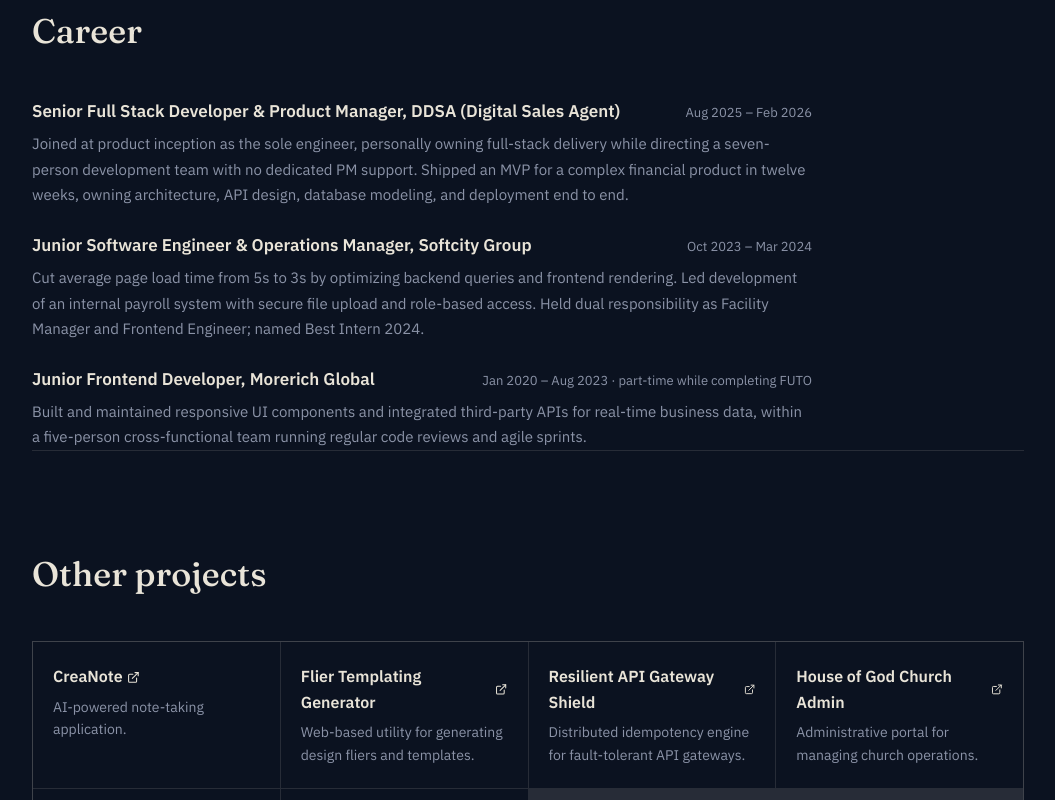
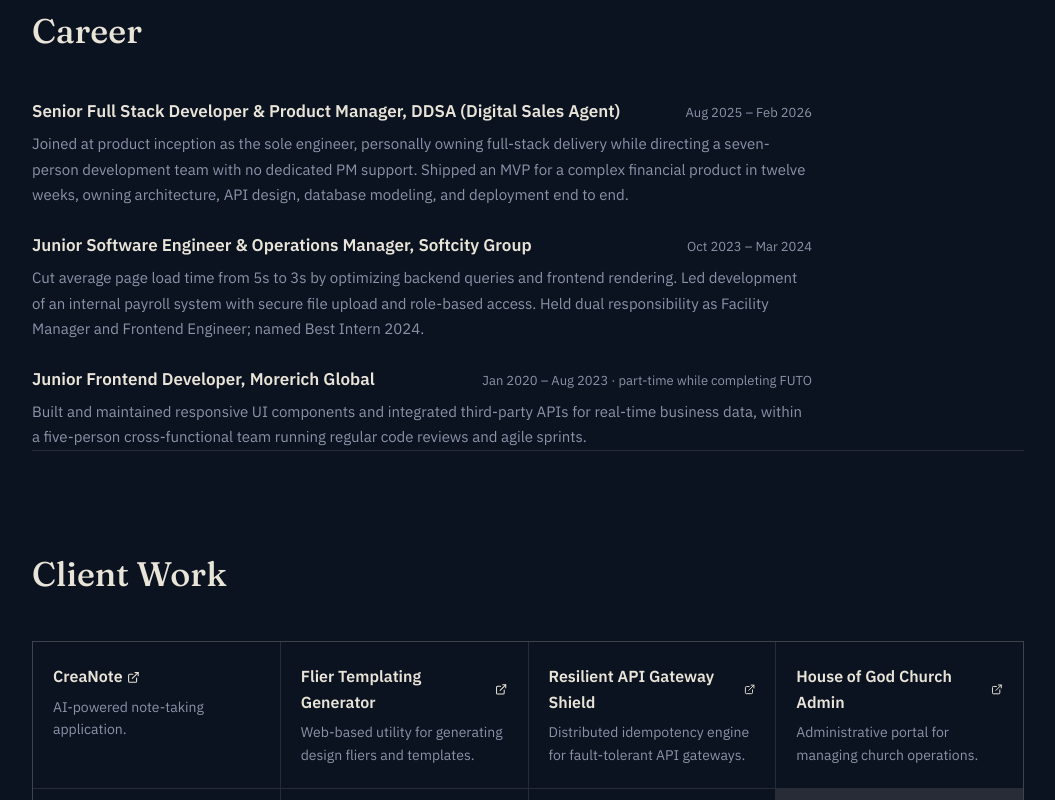
Before and after one commit to abrahamisaiah129/abrahamisaiah129.github.io, a Next.js app: page / in a window 1280 px wide. Shown: the part 2000-2800 px from the top of the page, without its empty margins (112-1167 px from the left). Built offline with nearby package versions, Linux system fonts and the light colour scheme.

Commit message:
Reorganize Client Work and Softcity Group projects

```diff
--- a/app/page.tsx
+++ b/app/page.tsx
@@ -4,6 +4,7 @@
   experience,
   publicProjects,
   clientProjects,
+  softcityProjects,
   skills,
 } from "@/content";
 import styles from "./page.module.css";
@@ -17,8 +18,8 @@
         <div className={styles.navLinks}>
           <a href="#work">Selected Work</a>
           <a href="#experience">Career</a>
-          <a href="#projects">Other Projects</a>
           <a href="#client-work">Client Work</a>
+          <a href="#softcity-projects">Softcity Group</a>
           <a href="#about">About</a>
           <a href="#contact">Contact</a>
         </div>
@@ -92,32 +93,35 @@
         </div>
       </AnimatedSection>
 
-      <AnimatedSection id="projects" className={styles.publicProjects} delay={0.1}>
-        <h2 className={styles.sectionHeading}>Other projects</h2>
+      <AnimatedSection id="client-work" className={styles.publicProjects} delay={0.1}>
+        <h2 className={styles.sectionHeading}>Client Work</h2>
         <div className={styles.publicProjectGrid}>
-          {publicProjects.map((project) => (
+          {publicProjects.map((project) => {
+            const link = project.demo ?? project.repo;
+            return (
               <a
                 key={project.name}
                 className={styles.publicProjectCard}
-              href={project.demo ?? project.repo}
-              target="_blank"
-              rel="noreferrer"
+                href={link ?? "#client-work"}
+                target={link ? "_blank" : undefined}
+                rel={link ? "noreferrer" : undefined}
               >
                 <p className={styles.publicProjectName}>
-                {project.name} <FiExternalLink style={{ marginLeft: "4px", fontSize: "0.8em" }} />
+                  {project.name} {link && <FiExternalLink style={{ marginLeft: "4px", fontSize: "0.8em" }} />}
                 </p>
                 <p className={styles.publicProjectDescription}>
                   {project.description}
                 </p>
               </a>
-          ))}
+            );
+          })}
         </div>
       </AnimatedSection>
 
-      <AnimatedSection id="client-work" className={styles.clientWork} delay={0.1}>
-        <h2 className={styles.sectionHeading}>Client work</h2>
+      <AnimatedSection id="softcity-projects" className={styles.clientWork} delay={0.1}>
+        <h2 className={styles.sectionHeading}>Softcity Group Projects</h2>
         <div className={styles.clientProjectList}>
-          {clientProjects.map((project) => (
+          {softcityProjects.map((project) => (
             <div key={project.name} className={styles.clientProject}>
               <p className={styles.clientProjectName}>
                 {project.name}
--- a/content.ts
+++ b/content.ts
@@ -98,7 +98,7 @@
 export type PublicProject = {
   name: string;
   description: string;
-  repo: string;
+  repo?: string;
   demo?: string;
 };
 
@@ -136,6 +136,10 @@
     description: "Full-stack sports web application.",
     repo: "https://github.com/abrahamisaiah129/GOLFANDFOOTBALLWEBAPP",
   },
+  {
+    name: "Suredez",
+    description: "Real-time parcel tracking dashboard with reliable backend data delivery (PHP, MongoDB, Tailwind).",
+  },
 ];
 
 export type ClientProject = {
@@ -145,14 +149,7 @@
   description: string;
 };
 
-// Client work without public repos — listed by name only, per the CV.
-export const clientProjects: ClientProject[] = [
-  {
-    name: "Suredez",
-    category: "Logistics",
-    stack: "PHP, MongoDB, Tailwind CSS",
-    description: "Real-time parcel tracking dashboard with reliable backend data delivery.",
-  },
+export const softcityProjects: ClientProject[] = [
   {
     name: "DKT Nigeria",
     category: "HealthTech",
```
Lines whose indentation alone changed are shown as unchanged.
